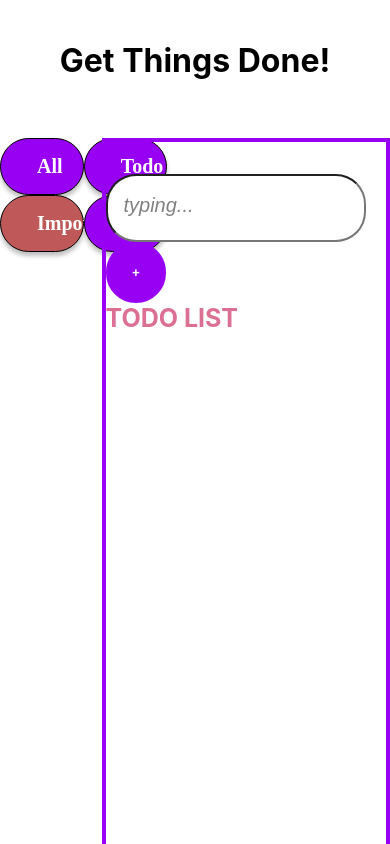
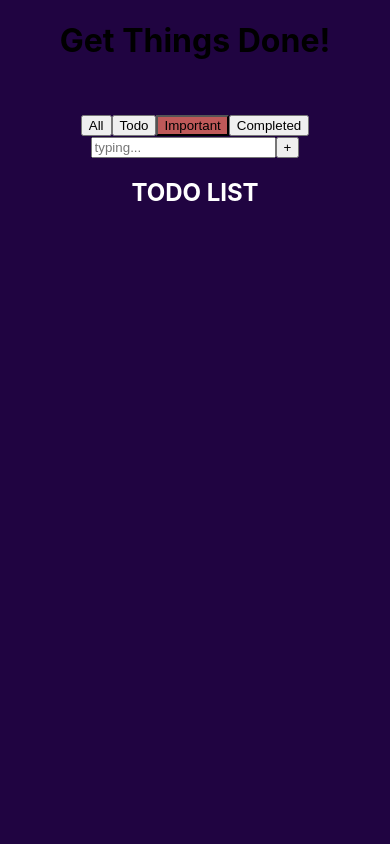
Before and after one commit to gizemayegul/todo_APP, a React (Create React App) app: page / in a window 390 px wide. Shown: the top 844 px of the page. Built offline with nearby package versions, Linux system fonts and the light colour scheme.

Commit message:
changing the responsive

```diff
--- a/src/App.js
+++ b/src/App.js
@@ -56,7 +56,6 @@ function App() {
     setShowCompleted(true)
     setImportant(false)
     setShowTodo(false)
-
   }
 
   const handleShowAll = () =>{
@@ -75,8 +74,6 @@ function App() {
     setItem(e.target.value)
   }
 
-
-
   const handleComplete = (todo) => {
     dispatch({ type: "TOOGLE", id: todo.id })
   }
@@ -92,7 +89,7 @@ function App() {
   const notCompletedTodos = todos.filter((todo => todo.completed === false && todo.flag === false));
   const importantTodos = todos.filter((todo => todo.flag === true));
   return (
-    <div >
+    <div className='App' >
       <Header />
       <TodoComponent {...{
         handleAdd,
@@ -113,7 +110,7 @@ function App() {
         handleShowAll
       }}
       />
-      <Footer />
+
 
     </div>
   );
--- a/src/components/TodoComponent.js
+++ b/src/components/TodoComponent.js
@@ -8,26 +8,26 @@ import { faTrash, faFlag } from '@fortawesome/free-solid-svg-icons';
 const TodoComponent = (props) => {
 
     return (
-        <div className='container'>
-            <aside className='sidebar'>
+        <div className="todolist">
+            <aside>
                 <div>
-                    <button onClick={props.handleShowAll}className='filter-button'>
-                        <span className='filter-buttontext'>All </span>
+                    <button onClick={props.handleShowAll}>
+                        <span >All </span>
                     </button>
-                    <button onClick={props.handleShowTodo} className='filter-button'>
-                        <span className='filter-buttontext'>Todo </span>
+                    <button onClick={props.handleShowTodo} >
+                        <span >Todo </span>
                     </button>
                     <button onClick={props.handleShowImportant} style={{ background: "rgba(191, 89, 89, 1)" }}
-                        className='filter-button'>
-                        <span className='filter-buttontext'>Important</span>
+                    >
+                        <span >Important</span>
                     </button>
-                    <button onClick={props.handleShowCompleted} className='filter-button' >
-                        <span className='filter-buttontext'>Completed</span></button>
+                    <button onClick={props.handleShowCompleted}  >
+                        <span >Completed</span></button>
                 </div>
 
             </aside>
-            <main className='content'>
-                {props.showTodo && (<div className='input-container'>
+            <main className='main'>
+                {props.showTodo && (<div>
                     <form onSubmit={props.handleAdd}>
                         <input
                             className='input-field'
@@ -38,17 +38,18 @@ const TodoComponent = (props) => {
                             id='text'
                         />
                         <label htmlFor='text'></label>
-                     <button className='input-button' type="submit" >
-                         <span className='plus-icon'>+</span>
+                        <button type="submit" >
+                            <span>+</span>
                         </button>
                     </form>
                     <div>
-                        <label class="todo-label" htmlFor='todo-list'>TODO LIST</label>
-                        <ul className='list-holder'
-                        >
+                        <div>
+                            <h2 style={{color:'white'}}>TODO LIST</h2>
+                        </div>
+                        <div className='lists'>
+                            <ul>
                                 {props.notCompletedTodos.map(todo => (
-                                <li
-                                    className='todo-list'
+                                    <li className='list'
                                         key={todo.id}
                                     >
                                         <label htmlFor='item1'>
@@ -59,17 +60,20 @@ const TodoComponent = (props) => {
                                             />
                                             {todo.name}
                                         </label>
-                                    <span className='icons'>
-                                        <span className='position-icon' onClick={() => props.handleDelete(todo)}>
-                                            <FontAwesomeIcon className='close-icon' icon={faTrash} />
+                                        <span >
+                                            <span onClick={() => props.handleDelete(todo)}>
+                                                <FontAwesomeIcon icon={faTrash} />
                                             </span>
-                                        <span class="flag-position" onClick={() => props.handleFlag(todo)}>
-                                            <FontAwesomeIcon className='flag-icon' icon={faFlag} />
+                                            <span onClick={() => props.handleFlag(todo)}>
+                                                <FontAwesomeIcon icon={faFlag} />
                                             </span>
+
                                         </span>
                                     </li>
                                 ))}
                             </ul>
+                        </div>
+
                     </div>
                 </div>)}
                 {props.showCompleted && (
@@ -77,12 +81,12 @@ const TodoComponent = (props) => {
                         <label class="todo-label" htmlFor='todo-list'>COMPLETED LIST</label>
                         <ul
                             id="todo-list"
-                            className='list-holder'
+
 
                         >
                             {props.completedTodos.map(todo => (
                                 <li
-                                    className='todo-list'
+
                                     key={todo.id}
                                     style={{
                                         textDecoration: todo.completed ? 'line-through' : 'none',
@@ -98,13 +102,14 @@ const TodoComponent = (props) => {
                                         />
                                         {todo.name}
                                     </label>
-                                    <span className='icons'>
-                                        <span className='position-icon' onClick={() => props.handleDelete(todo)}>
-                                            <FontAwesomeIcon className='close-icon' icon={faTrash} />
+                                    <span >
+                                        <span onClick={() => props.handleDelete(todo)}>
+                                            <FontAwesomeIcon icon={faTrash} />
                                         </span>
-                                        <span class="flag-position">
-                                            <FontAwesomeIcon onClick={() => props.handleFlag(todo)} className='flag-icon' icon={faFlag} />
+                                        <span >
+                                            <FontAwesomeIcon onClick={() => props.handleFlag(todo)} icon={faFlag} />
                                         </span>
+
                                     </span>
                                 </li>
                             ))}
@@ -116,12 +121,11 @@ const TodoComponent = (props) => {
                         <label class="todo-label" htmlFor='todo-list'>IMPORTANT LIST</label>
                         <ul
                             id="todo-list"
-                            className='list-holder'
+
 
                         >
                             {props.importantTodos.map(todo => (
                                 <li
-                                    className='todo-list'
                                     key={todo.id}
                                     style={{
                                         textDecoration: todo.completed ? 'line-through' : 'none',
@@ -137,13 +141,14 @@ const TodoComponent = (props) => {
                                         />
                                         {todo.name}
                                     </label>
-                                    <span className='icons'>
-                                        <span className='position-icon' onClick={() => props.handleDelete(todo)}>
-                                            <FontAwesomeIcon className='close-icon' icon={faTrash} />
+                                    <span >
+                                        <span onClick={() => props.handleDelete(todo)}>
+                                            <FontAwesomeIcon icon={faTrash} />
                                         </span>
-                                        <span class="flag-position">
-                                            <FontAwesomeIcon  onClick={() => props.handleFlag(todo)} className='flag-icon' icon={faFlag} />
+                                        <span >
+                                            <FontAwesomeIcon onClick={() => props.handleFlag(todo)} className='flag-icon' icon={faFlag} />
                                         </span>
+
                                     </span>
                                 </li>
                             ))}
--- a/src/index.css
+++ b/src/index.css
@@ -15,143 +15,87 @@ code {
     monospace;
 }
 
-.header {
+body {
+  margin: 0;
   display: flex;
-  box-sizing: border-box;
-  align-items: center;
-  justify-content: space-around;
-  padding: 20px;
-  min-height: 5vh;
+  background-color: #200441;
+  min-width: 320px;
+  min-height: 100vh;
+  overflow-x: hidden;
 }
 
-.container {
+#root {
+  max-width: 1280px;
+  width: 100%;
+  margin: 0 auto;
+  padding: 2rem;
+  text-align: center;
+}
+
+@media (max-width: 480px) {
+  #root {
+    padding-top: 0;
+  }
+}
+
+.App {
   display: flex;
-  height: 100vh;
-  margin-top: 1rem;
+  align-items: center;
+  justify-content: center;
+  flex-direction: column;
+  gap: 1rem;
+
+  @media (min-width:360px) {
+    gap: 2rem;
+  }
+}
+
+.main {
+  display: flex;
+  justify-content: center;
+  align-content: center;
+}
+
+.lists {
+  display: flex;
+}
+
+.list {
+  border-radius: 8px;
+  display: flex;
+  justify-content: space-between;
+  align-items: center;
+  position: relative;
+  background-color: #200441;
+  color: aliceblue;
+  padding: 1rem;
+  height: 2rem;
+  width: 1000px;
+
+
+}
+
+@media (max-width: 768px) {
+  .list {
+    width: 100%;
+    width: 600px;
   }
 
 
-.sidebar {
-  display: flex;
-  width: 25%;
-  min-height: 10vh;
 }
 
-.flag-icon{
+@media (max-width: 480px) {
+  .list {
+    flex-direction: column;
+    width: 100%;
 
   }
-
-.filter-button {
-  background: #9800F4;
-  border: 1px solid #000000;
-  box-shadow: 0px 4px 4px rgba(0, 0, 0, 0.25);
-  border-radius: 2rem;
-  width: 50%;
-  height: auto;
-  padding: 1rem;
 }
 
 
-
-.todo-list{
- color:black;
- list-style: none;
- font-size: 20px;
- font-family: sans-serif;
- box-sizing: border-box;
- border: 1px solid #000000;
- width: 80% ;
- border-radius: 1rem;
- height: auto;
- padding: 1rem;
- background: #bed077;
- overflow:scroll;
+  .list:hover {
+    background-color: #4b0a97;
+    scale: 1.04;
+    transition: 0ms;
+    border-left: 4px solid purple
   }
-
-.close-icon{
-  color: #9800F4;
-}
-.flag-icon{
-  color: red;
-}
-.icons{
-  margin-left: 0%;
-}
-.position-icon{
-  margin-left: 1%;
-  float: right;
-}
-.flag-position{
-  float: right;
-
-}
-
-
-.filter-buttontext {
-  font-family: 'Karla';
-  font-style: normal;
-  font-weight: 700;
-  font-size: 20px;
-  line-height: 23px;
-  padding: 20px;
-  color: #FFFFFF;
-}
-filter-button :hover{
-  box-shadow:#FFFFFF
-}
-.content {
-  position: relative;
-  flex-grow: 1;
-  min-height: 10vh;
-  border: 0.25rem #9800F4 solid;
-  margin-left: 0.25rem;
-
-}
-
-.input-button {
-  background: #9800F4;
-  border: 2px solid #9800F4;
-  border-radius: 5rem;
-  height: 3.8rem;
-  width: 3.8rem;
-
-}
-
-.plus-icon {
-  width: 1rem;
-  height: 2rem;
-  color: #FFFFFF;
-  font-weight: 700;
-
-}
-
-.input-field {
-  margin-top: 2rem;
-  background: #FFFFFF;
-  border: 2x solid #9800F4;
-  border-radius: 30px;
-  height: 2rem;
-  width: 80%;
-  padding: 1rem;
-}
-::placeholder {
-  color: gray;
-  font-style: italic;
-  font-size: 20px;
-}
-
-.todo-label{
-  font-size: 25px;
-  font-weight: 700;
-  color: palevioletred;
-
-}
-
-.footer {
-  margin-top: 1rem;
-  display: flex;
-  align-items: center;
-  justify-content: space-around;
-  min-height: 10vh;
-  border: 0.25rem #9800F4 solid;
-}
```
Also changed, not shown: src/App.css (deleted, +0 -38 lines). Lines whose indentation alone changed are shown as unchanged.
